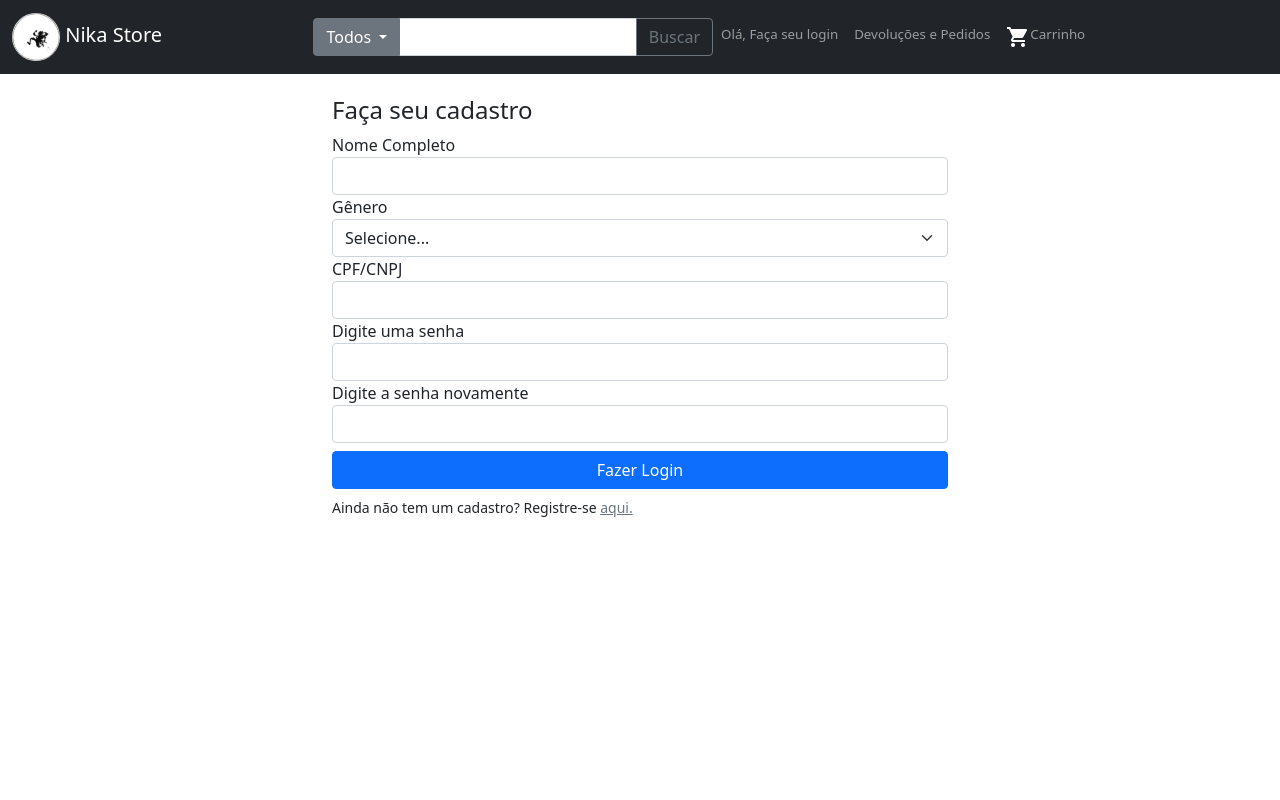
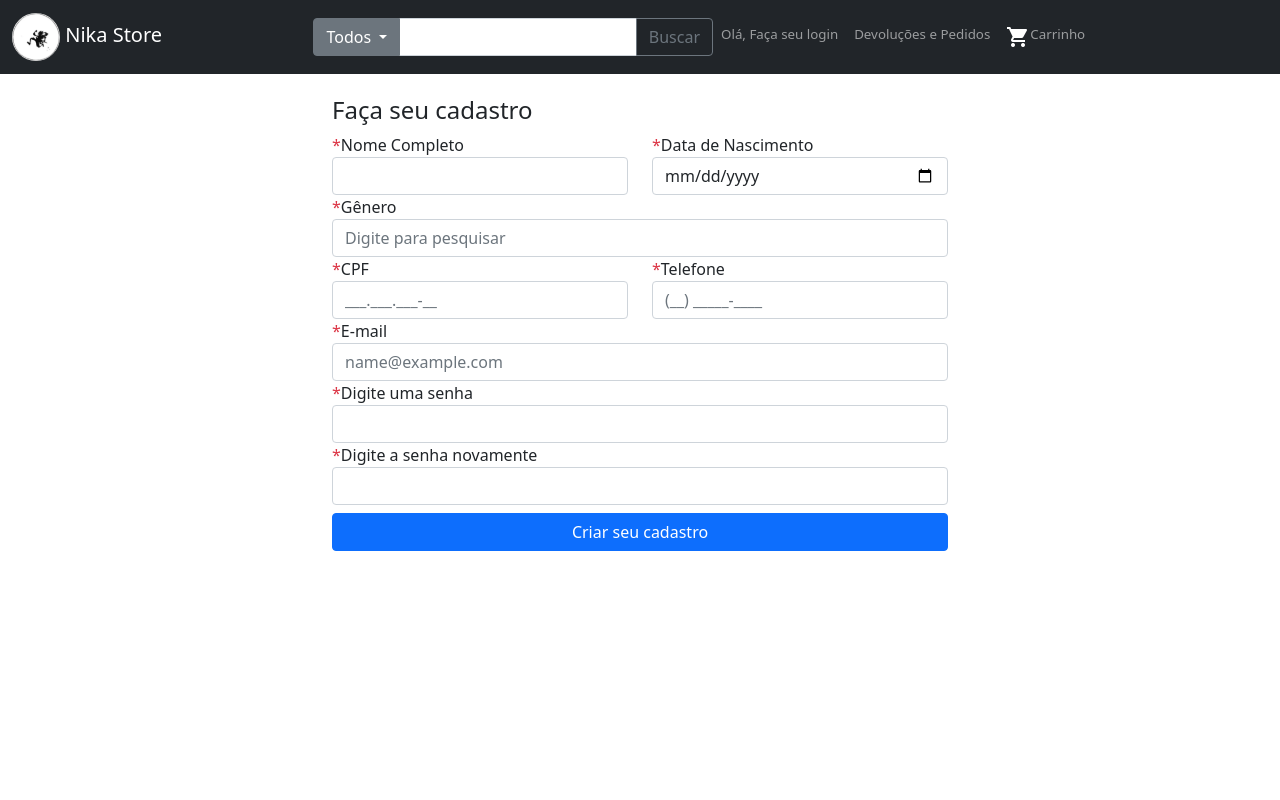
Before and after one commit to vdeserto/nika-store, a Vue app: page /register in a window 1280 px wide. Shown: the top 800 px of the page. Built offline with nearby package versions, Linux system fonts and the light colour scheme.

Commit message:
feat - guards;

```diff
--- /dev/null
+++ b/src/data.json
@@ -0,0 +1,15 @@
+[
+    {
+        "username": "desertoh",
+        "password": "123456",
+        "fullName": "Victor Deserto",
+        "documentNumber" : "73599419035"
+    },
+    {
+        "username": "test",
+        "password": "123456",
+        "fullName": "User Test",
+        "documentNumber" : "35405706501"
+    }
+
+]
--- a/src/router/index.ts
+++ b/src/router/index.ts
@@ -1,12 +1,36 @@
-import { createRouter, createWebHistory } from 'vue-router'
+import { createRouter, createWebHistory, type NavigationGuardNext, type RouteLocationNormalized } from 'vue-router'
+import data from '@/data.json'
+
+const guardRoutes = async (to: RouteLocationNormalized, from: RouteLocationNormalized, next: NavigationGuardNext) => {
+  const isAuthenticated = () => {
+    let token = localStorage.getItem('access_token')
+    return token === '' || token === null ? false : true
+  }
+  console.log(isAuthenticated())
+  if (
+    // make sure the user is authenticated
+    !isAuthenticated() &&
+    // ❗️ Avoid an infinite redirect
+    to.name !== 'login'
+  ) {
+    // redirect the user to the login page
+    // return { name: 'login' }
+    next('/login')
+  }
+  else next()
+}
 
 const router = createRouter({
   history: createWebHistory(import.meta.env.BASE_URL),
   routes: [
     {
       path: '/',
+      redirect: 'home'
+    },
+    {
+      path: '/home',
       name: 'home',
-      component: import('../views/HomeView.vue')
+      component: () => import('../views/HomeView.vue'),
     },
     {
       path: '/about',
@@ -14,7 +38,8 @@ const router = createRouter({
       // route level code-splitting
       // this generates a separate chunk (About.[hash].js) for this route
       // which is lazy-loaded when the route is visited.
-      component: () => import('../views/AboutView.vue')
+      component: () => import('../views/AboutView.vue'),
+      beforeEnter: guardRoutes
     },
     {
       path: '/login',
@@ -27,10 +52,11 @@ const router = createRouter({
     {
       path: '/register',
       name: 'register',
-      component: () => import('../views/RegisterView.vue')
+      component: () => import('../views/RegisterView.vue'),
     }
 
   ]
 })
 
+
 export default router
--- a/src/views/RegisterView.vue
+++ b/src/views/RegisterView.vue
@@ -3,38 +3,101 @@
     <div class="container d-grid col-6">
       <h4>Faça seu cadastro</h4>
       <form class="d-grid">
-                <div class="form-group">
-                    <label for="fullName">Nome Completo</label>
-                    <input class="form-control" type="text" name="fullName" id="fullName">
+        <div class="row">
+          <div class="form-group col">
+            <label for="fullName"
+              ><span class="text-danger">*</span>Nome Completo</label
+            >
+            <input
+              class="form-control"
+              type="text"
+              name="fullName"
+              id="fullName"
+              required
+            />
+          </div>
+          <div class="form-group col">
+            <label for="birthDate"
+              ><span class="text-danger">*</span>Data de Nascimento</label
+            >
+            <input
+              class="form-control"
+              type="date"
+              name="birthDate"
+              id="birthDate"
+              placeholder="__/__/____"
+            />
+          </div>
         </div>
 
-                <div class="form-group">
-                    <label for="gender">Gênero</label>
-                    <select class="form-select d-grid" aria-label="Gênero">
-                        <option selected>Selecione...</option>
-                        <option value="1">Masculino</option>
-                        <option value="2">Feminino</option>
-                        <option value="3">Outro</option>
-                        <option value="4">Prefiro não informar</option>
-                    </select>
+        <div class="">
+          <label for="gender"><span class="text-danger">*</span>Gênero</label>
+          <input
+            class="form-control"
+            list="genderDatalistOptions"
+            id="gender"
+            placeholder="Digite para pesquisar"
+          />
+          <datalist id="genderDatalistOptions">
+            <option value="Masculino" />
+            <option value="Feminino" />
+            <option value="Outro" />
+            <option value="Prefiro não informar" />
+          </datalist>
+        </div>
+        <div class="row">
+          <div class="form-group col">
+            <label for="documentNumber"
+              ><span class="text-danger">*</span>CPF</label
+            >
+            <input
+              class="form-control"
+              type="text"
+              name="documentNumber"
+              id="documentNumber"
+              placeholder="___.___.___-__"
+            />
+          </div>
+          <div class="form-group col">
+            <label for="phone"
+              ><span class="text-danger">*</span>Telefone</label
+            >
+            <input
+              class="form-control"
+              type="text"
+              name="phone"
+              id="phone"
+              placeholder="(__) _____-____"
+            />
+          </div>
         </div>
         <div class="form-group">
-                    <label for="documentNumber">CPF/CNPJ</label>
-                    <input class="form-control" type="text" name="documentNumber" id="documentNumber">
+          <label for="email"><span class="text-danger">*</span>E-mail</label>
+          <input
+            class="form-control"
+            type="text"
+            name="email"
+            id="email"
+            placeholder="name@example.com"
+          />
         </div>
         <div class="form-group">
-                    <label for="pwd">Digite uma senha</label>
-                    <input class="form-control" type="password" name="pwd" id="pwd">
+          <label for="pwd"
+            ><span class="text-danger">*</span>Digite uma senha</label
+          >
+          <input class="form-control" type="password" name="pwd" id="pwd" />
         </div>
         <div class="form-group">
-                    <label for="pwd2">Digite a senha novamente</label>
-                    <input class="form-control" type="password" name="pwd2" id="pwd2">
+          <label for="pwd2"
+            ><span class="text-danger">*</span>Digite a senha novamente</label
+          >
+          <input class="form-control" type="password" name="pwd2" id="pwd2" />
         </div>
 
-                <button class="btn btn-primary btn-submit my-2" type="submit">Fazer Login</button>
+        <button class="btn btn-primary btn-submit my-2" type="submit">
+          Criar seu cadastro
+        </button>
       </form>
-            <small>Ainda não tem um cadastro? Registre-se <router-link :to="{ name: 'register' }"
-                    class="link-secondary">aqui.</router-link></small>
     </div>
   </main>
 </template>
```
Lines whose indentation alone changed are shown as unchanged.
